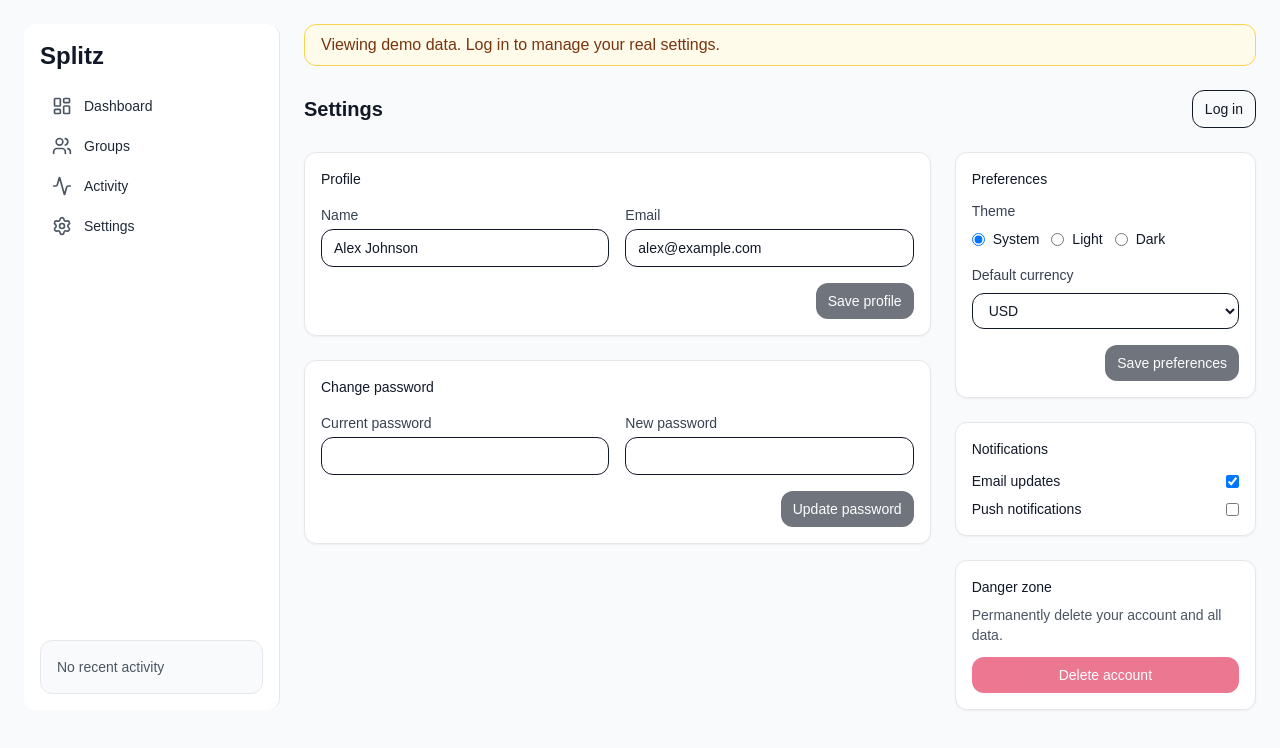
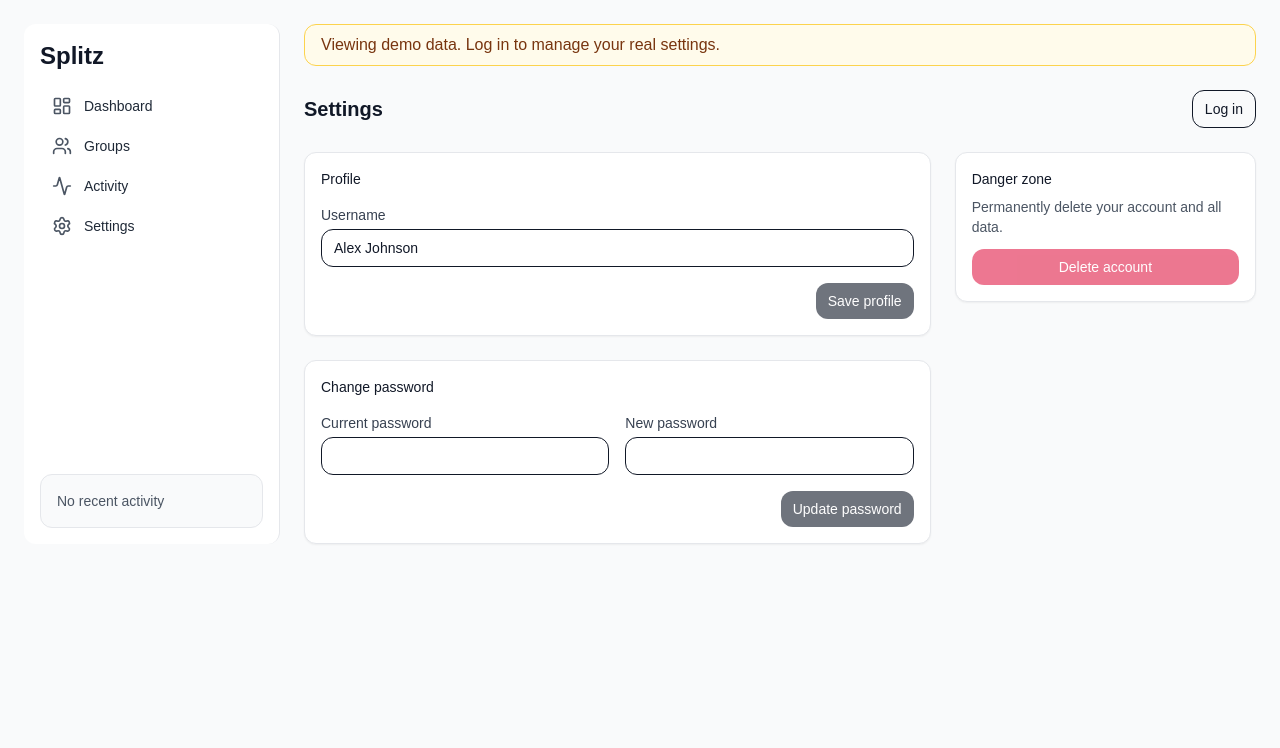
Before and after one commit to VietCT04/Splitz, a Next.js app in the folder frontend/: page /settings in a window 1280 px wide. Shown: the top 748 px of the page. Built offline with nearby package versions, Linux system fonts and the light colour scheme.

Commit message:
feat: [Frontend] Added change PUT change username

```diff
--- a/frontend/src/app/groups/[id]/page.tsx
+++ b/frontend/src/app/groups/[id]/page.tsx
@@ -635,7 +635,7 @@ function SettleUpModal({
 
             try {
               const res = await fetch(
-                process.env.NEXT_PUBLIC_API_BASE_URL + `/expense`,
+                process.env.NEXT_PUBLIC_API_BASE_URL + `/settlement`,
                 {
                   method: "POST",
                   headers: {
@@ -649,8 +649,6 @@ function SettleUpModal({
                     amount,
                     date,
                     receiverId,
-                    type: "SETTLEMENT",
-                    description: "Settle up",
                   }),
                 }
               );
--- a/frontend/src/app/settings/page.tsx
+++ b/frontend/src/app/settings/page.tsx
@@ -6,22 +6,11 @@ import Sidebar from "../components/dashboard/Sidebar";
 import { LogOut } from "lucide-react";
 
 type User = {
-  name: string;
-  email: string;
-  currency: "USD" | "EUR" | "IDR" | "JPY" | "SGD";
-  theme: "system" | "light" | "dark";
-  notifications: { email: boolean; push: boolean };
+  username: string;
 };
 
-const API = "http://localhost:8080";
-
-// Demo fallback
 const mockUser: User = {
-  name: "Alex Johnson",
-  email: "alex@example.com",
-  currency: "USD",
-  theme: "system",
-  notifications: { email: true, push: false },
+  username: "Alex Johnson",
 };
 
 const getErrorMessage = (e: unknown): string => {
@@ -33,6 +22,7 @@ const getErrorMessage = (e: unknown): string => {
     return String(e);
   }
 };
+
 export default function SettingsPage() {
   const router = useRouter();
   const [user, setUser] = useState<User>(mockUser);
@@ -41,7 +31,6 @@ export default function SettingsPage() {
 
   const [pwd, setPwd] = useState({ current: "", next: "" });
   const [savingProfile, setSavingProfile] = useState(false);
-  const [savingPrefs, setSavingPrefs] = useState(false);
   const [changingPwd, setChangingPwd] = useState(false);
   const [error, setError] = useState<string | null>(null);
   const [ok, setOk] = useState<string | null>(null);
@@ -54,12 +43,16 @@ export default function SettingsPage() {
     (async () => {
       try {
         setLoading(true);
-        const res = await fetch(process.env.NEXT_PUBLIC_API_BASE_URL + `/me`, {
-          headers: { Authorization: `Bearer ${token}` },
-          credentials: "omit",
-        });
+        const res = await fetch(
+          process.env.NEXT_PUBLIC_API_BASE_URL + `/auth/me`,
+          {
+            headers: { Authorization: `Bearer ${token}` },
+            credentials: "omit",
+          }
+        );
         if (!res.ok) throw new Error("Failed to load profile");
-        const data: User = await res.json();
+        const data = await res.json();
+        console.log("Fetched user:", data);
         setUser(data);
         setIsDemo(false);
       } catch {
@@ -82,51 +75,23 @@ export default function SettingsPage() {
     if (!token) return toast(undefined, "Please log in");
     try {
       setSavingProfile(true);
-      const res = await fetch(process.env.NEXT_PUBLIC_API_BASE_URL + `/me`, {
-        method: "PATCH",
-        headers: {
-          "Content-Type": "application/json",
-          Authorization: `Bearer ${token}`,
-        },
-        body: JSON.stringify({ name: user.name, email: user.email }),
-      });
-      if (!res.ok) throw new Error("Could not save profile");
-      toast("Profile saved");
-    } catch (e) {
-      const msg = getErrorMessage(e);
-      toast(undefined, msg);
-    } finally {
-      setSavingProfile(false);
-    }
-  }
-
-  async function savePreferences() {
-    const token = localStorage.getItem("access_token");
-    if (!token) return toast(undefined, "Please log in");
-    try {
-      setSavingPrefs(true);
       const res = await fetch(
-        process.env.NEXT_PUBLIC_API_BASE_URL + `/settings`,
+        process.env.NEXT_PUBLIC_API_BASE_URL + `/auth/me`,
         {
-          method: "PATCH",
+          method: "PUT",
           headers: {
             "Content-Type": "application/json",
             Authorization: `Bearer ${token}`,
           },
-          body: JSON.stringify({
-            currency: user.currency,
-            theme: user.theme,
-            notifications: user.notifications,
-          }),
+          body: JSON.stringify({ username: user.username }),
         }
       );
-      if (!res.ok) throw new Error("Could not save settings");
-      toast("Settings saved");
+      if (!res.ok) throw new Error("Could not save profile");
+      toast("Profile saved");
     } catch (e) {
-      const msg = getErrorMessage(e);
-      toast(undefined, msg);
+      toast(undefined, getErrorMessage(e));
     } finally {
-      setSavingPrefs(false);
+      setSavingProfile(false);
     }
   }
 
@@ -154,8 +119,7 @@ export default function SettingsPage() {
       setPwd({ current: "", next: "" });
       toast("Password updated");
     } catch (e) {
-      const msg = getErrorMessage(e);
-      toast(undefined, msg);
+      toast(undefined, getErrorMessage(e));
     } finally {
       setChangingPwd(false);
     }
@@ -181,8 +145,7 @@ export default function SettingsPage() {
       if (!res.ok) throw new Error("Delete failed");
       signOut();
     } catch (e) {
-      const msg = getErrorMessage(e);
-      toast(undefined, msg);
+      toast(undefined, getErrorMessage(e));
     }
   }
 
@@ -242,28 +205,18 @@ export default function SettingsPage() {
           <div className="grid gap-6 lg:grid-cols-3">
             {/* Left column: Profile + Password */}
             <section className="lg:col-span-2 space-y-6">
-              {/* Profile */}
+              {/* Profile (Name only) */}
               <div className="rounded-xl border bg-white p-4 shadow-sm">
                 <h2 className="text-sm font-medium text-gray-900">Profile</h2>
                 <div className="mt-4 grid gap-4 sm:grid-cols-2">
-                  <label className="text-sm">
-                    <span className="text-gray-700">Name</span>
+                  <label className="text-sm sm:col-span-2">
+                    <span className="text-gray-700">Username</span>
                     <input
-                      value={user.name}
+                      value={user.username ?? ""}
                       onChange={(e) =>
-                        setUser({ ...user, name: e.target.value })
+                        setUser({ ...user, username: e.target.value })
                       }
-                      className="mt-1 w-full rounded-xl border border-gray-900 px-3 py-2"
-                    />
-                  </label>
-                  <label className="text-sm">
-                    <span className="text-gray-700">Email</span>
-                    <input
-                      type="email"
-                      value={user.email}
-                      onChange={(e) =>
-                        setUser({ ...user, email: e.target.value })
-                      }
+                      placeholder="Your name"
                       className="mt-1 w-full rounded-xl border border-gray-900 px-3 py-2"
                     />
                   </label>
@@ -279,7 +232,7 @@ export default function SettingsPage() {
                 </div>
               </div>
 
-              {/* Password */}
+              {/* Change password */}
               <div className="rounded-xl border bg-white p-4 shadow-sm">
                 <h2 className="text-sm font-medium text-gray-900">
                   Change password
@@ -318,104 +271,8 @@ export default function SettingsPage() {
               </div>
             </section>
 
-            {/* Right column: Preferences, Notifications, Danger */}
+            {/* Right column: Danger zone */}
             <aside className="space-y-6">
-              {/* Preferences */}
-              <div className="rounded-xl border bg-white p-4 shadow-sm">
-                <h2 className="text-sm font-medium text-gray-900">
-                  Preferences
-                </h2>
-
-                <div className="mt-3 text-sm">
-                  <p className="text-gray-700">Theme</p>
-                  <div className="mt-2 flex gap-3">
-                    {(["system", "light", "dark"] as const).map((t) => (
-                      <label key={t} className="inline-flex items-center gap-2">
-                        <input
-                          type="radio"
-                          name="theme"
-                          checked={user.theme === t}
-                          onChange={() => setUser({ ...user, theme: t })}
-                        />
-                        <span className="capitalize">{t}</span>
-                      </label>
-                    ))}
-                  </div>
-                </div>
-
-                <div className="mt-4 text-sm">
-                  <p className="text-gray-700">Default currency</p>
-                  <select
-                    value={user.currency}
-                    onChange={(e) =>
-                      setUser({
-                        ...user,
-                        currency: e.target.value as User["currency"],
-                      })
-                    }
-                    className="mt-2 w-full rounded-xl border border-gray-900 bg-white px-3 py-2"
-                  >
-                    {["USD", "EUR", "IDR", "JPY", "SGD"].map((c) => (
-                      <option key={c} value={c}>
-                        {c}
-                      </option>
-                    ))}
-                  </select>
-                </div>
-
-                <div className="mt-4 flex justify-end">
-                  <button
-                    disabled={savingPrefs || isDemo}
-                    onClick={savePreferences}
-                    className="rounded-xl bg-gray-900 px-3 py-2 text-sm font-medium text-white hover:bg-black disabled:opacity-60"
-                  >
-                    {savingPrefs ? "Saving…" : "Save preferences"}
-                  </button>
-                </div>
-              </div>
-
-              {/* Notifications */}
-              <div className="rounded-xl border bg-white p-4 shadow-sm">
-                <h2 className="text-sm font-medium text-gray-900">
-                  Notifications
-                </h2>
-                <div className="mt-3 space-y-2 text-sm">
-                  <label className="flex items-center justify-between">
-                    <span>Email updates</span>
-                    <input
-                      type="checkbox"
-                      checked={user.notifications.email}
-                      onChange={(e) =>
-                        setUser({
-                          ...user,
-                          notifications: {
-                            ...user.notifications,
-                            email: e.target.checked,
-                          },
-                        })
-                      }
-                    />
-                  </label>
-                  <label className="flex items-center justify-between">
-                    <span>Push notifications</span>
-                    <input
-                      type="checkbox"
-                      checked={user.notifications.push}
-                      onChange={(e) =>
-                        setUser({
-                          ...user,
-                          notifications: {
-                            ...user.notifications,
-                            push: e.target.checked,
-                          },
-                        })
-                      }
-                    />
-                  </label>
-                </div>
-              </div>
-
-              {/* Danger zone */}
               <div className="rounded-xl border bg-white p-4 shadow-sm">
                 <h2 className="text-sm font-medium text-gray-900">
                   Danger zone
```
